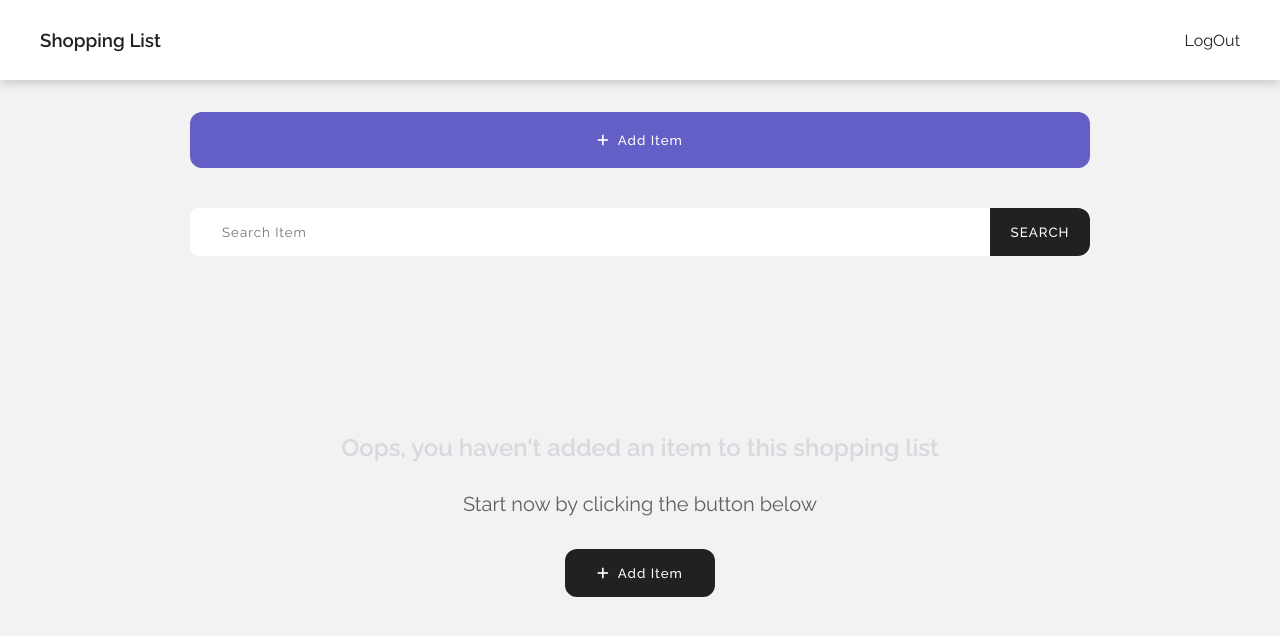
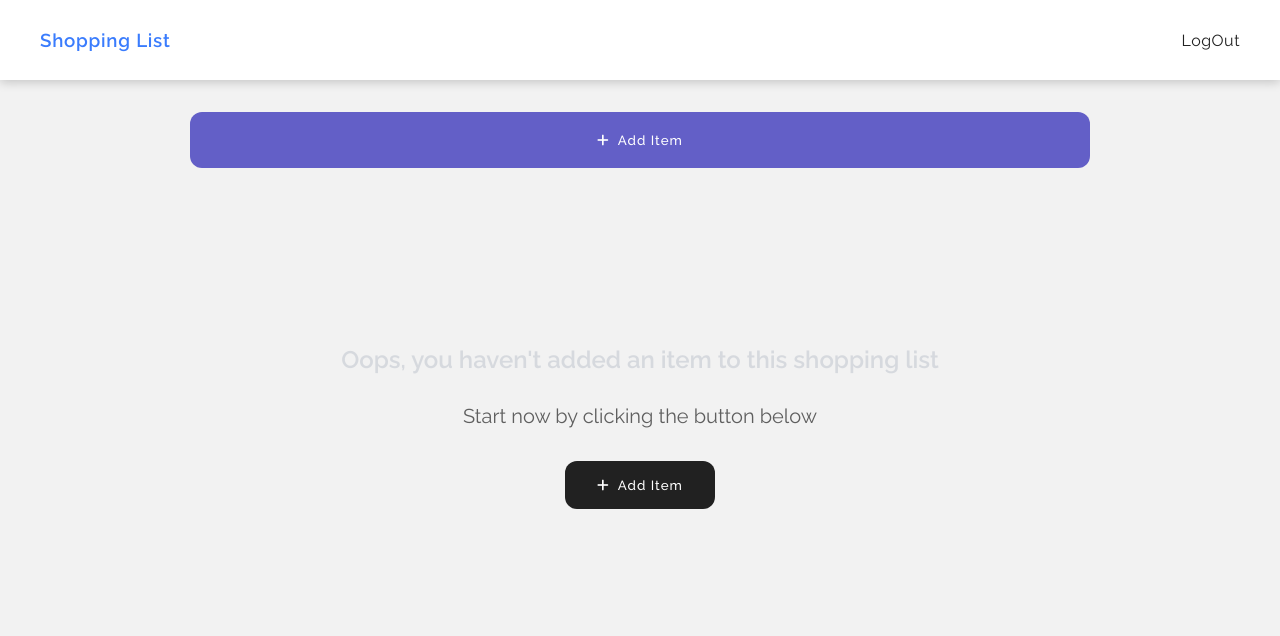
Before and after one commit to ringtho/shoppinglist-frontend, a React (Create React App) app: page /home in a window 1280 px wide. Shown: the top 636 px of the page. Built offline with nearby package versions, Linux system fonts and the light colour scheme; no server answers; sample sign-in values are in the browser's storage.

Commit message:
Fix: FE padding and font sizes

```diff
--- a/src/components/AddItem/AddItem.jsx
+++ b/src/components/AddItem/AddItem.jsx
@@ -2,7 +2,6 @@ import React, { useState } from 'react'
 import './AddItem.scss'
 import PropTypes from 'prop-types'
 import { addItem } from '../../api'
-import axios from 'axios'
 
 const AddItem = ({ setIsActive, setSelectedItem }) => {
   const [item, setItem] = useState({
@@ -27,7 +26,6 @@ const AddItem = ({ setIsActive, setSelectedItem }) => {
     try {
       const res = await addItem(item)
       setSelectedItem(res)
-      console.log(res)
     } catch (error) {
       console.log(error)
     } finally {
@@ -88,8 +86,4 @@ const AddItem = ({ setIsActive, setSelectedItem }) => {
   )
 }
 
-AddItem.propTypes = {
-  setIsActive: PropTypes.func
-}
-
 export default AddItem
--- a/src/components/AddItem/AddItem.scss
+++ b/src/components/AddItem/AddItem.scss
@@ -41,6 +41,10 @@
             padding: 2rem 1.5rem;
         }
 
+        h3 {
+            color: #635FC7;
+        }
+
         .add__item-wrapper {
         display: flex;
         flex-direction: column;
@@ -74,8 +78,6 @@
                 border: 1px solid #3A7CFD;
             }
         }
-
-
     }
     }
 
--- a/src/components/DeleteItem/DeleteItem.scss
+++ b/src/components/DeleteItem/DeleteItem.scss
@@ -7,6 +7,13 @@
     background-color: #FFFFFF;
     padding: 2rem 1rem;
     border-radius: 0.5rem;
+    color: #828FA3;
+
+    p {
+        font-size: 0.85rem;
+        line-height: 18px;
+        margin-bottom: 1.5rem;
+    }
 
     @media screen and (min-width: 480px) {
         padding: 2rem 1.5rem;
--- a/src/components/Home/Home.jsx
+++ b/src/components/Home/Home.jsx
@@ -8,9 +8,7 @@ import EditItem from '../EditItem/EditItem'
 import DeleteItem from '../DeleteItem/DeleteItem'
 import ItemDashboard from '../ItemDashboard/ItemDashboard'
 import { getAllItems } from '../../api'
-// import Loading from '../Loading/Loading'
 import NoItems from '../NoItems/NoItems'
-import { useSearchParams } from 'react-router-dom'
 
 const Home = () => {
   const [isAddItemActive, setIsAddItemActive] = useState(false)
@@ -20,15 +18,7 @@ const Home = () => {
   const [selectedItem, setSelectedItem] = useState(null)
   const [isSubmitting, setIsSubmitting] = useState(false)
   const [items, setItems] = useState([])
-  // const [searchParams] = useSearchParams()
   const [params, setParams] = useState({})
-
-  // useEffect(() => {
-  //   const currentParams = Object.fromEntries([...searchParams])
-  //   setParams(currentParams)
-  // }, [searchParams])
-
-  console.log(params)
 
   useEffect(() => {
     setIsSubmitting(true)
@@ -46,9 +36,9 @@ const Home = () => {
   }, [selectedItem, params])
 
 
-  useEffect(() => {
+  // useEffect(() => {
 
-  }, [items])
+  // }, [items])
 
   return (
     <div className="main-container">
@@ -60,11 +50,12 @@ const Home = () => {
         >
           <i className="fa-solid fa-plus"></i>Add Item
         </button>
-        <ItemInput setItems={setItems} setParams={setParams} />
+
         {items.length === 0 ? (
           <NoItems setIsActive={setIsAddItemActive} />
         ) : (
           <>
+            <ItemInput setItems={setItems} setParams={setParams} />
             <ItemDashboard items={items} setParams={setParams} />
             <Items
               items={items}
--- a/src/components/ItemDashboard/ItemDashboard.scss
+++ b/src/components/ItemDashboard/ItemDashboard.scss
@@ -42,6 +42,7 @@
 
 @media screen and (min-width: 720px) {
     .sort__controls {
+        margin-top: 2rem;
         h3 {
             font-size: 1.25rem;
         }
@@ -59,6 +60,10 @@
         align-items: center;
         gap: 1rem;
 
+        .sorting-title {
+            font-size: 1.1rem;
+        }
+
         .fa-chevron-circle-up {
             margin-right: unset;
         }
--- a/src/components/Navbar/Navbar.jsx
+++ b/src/components/Navbar/Navbar.jsx
@@ -15,7 +15,7 @@ const Navbar = () => {
   }
   return (
     <nav className='home__nav'>
-        <h3>Shopping List</h3>
+        <h3 className='nav__title'>Shopping List</h3>
         <p className='logout' onClick={logoutApp}>LogOut</p>
     </nav>
   )
--- a/src/components/Navbar/Navbar.scss
+++ b/src/components/Navbar/Navbar.scss
@@ -11,8 +11,14 @@
     align-items: center;
     justify-content: space-between;
 
+    .nav__title {
+        color: #3A7CFD;
+        letter-spacing: 0.75px;
+    }
+
     .logout {
         margin-left: auto;
+        letter-spacing: 0.5px;
         &:hover {
             color: #3A7CFD;
             cursor: pointer;
```
Also changed, not shown: src/components/DeleteItem/DeleteItem.jsx (+1 -6 lines), src/components/EditItem/EditItem.jsx (+0 -7 lines), 1 other file (tests, documents, lock files or other folders).
